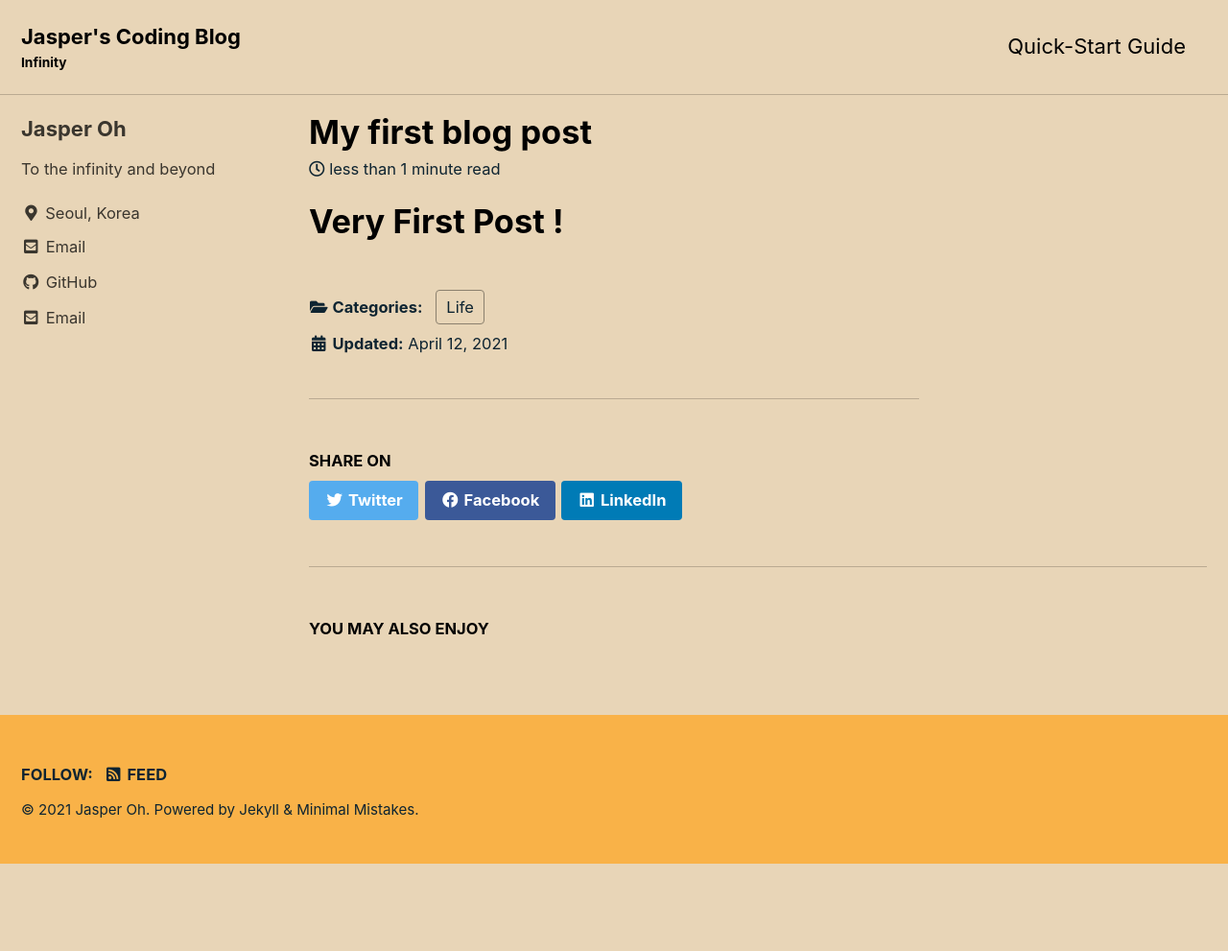
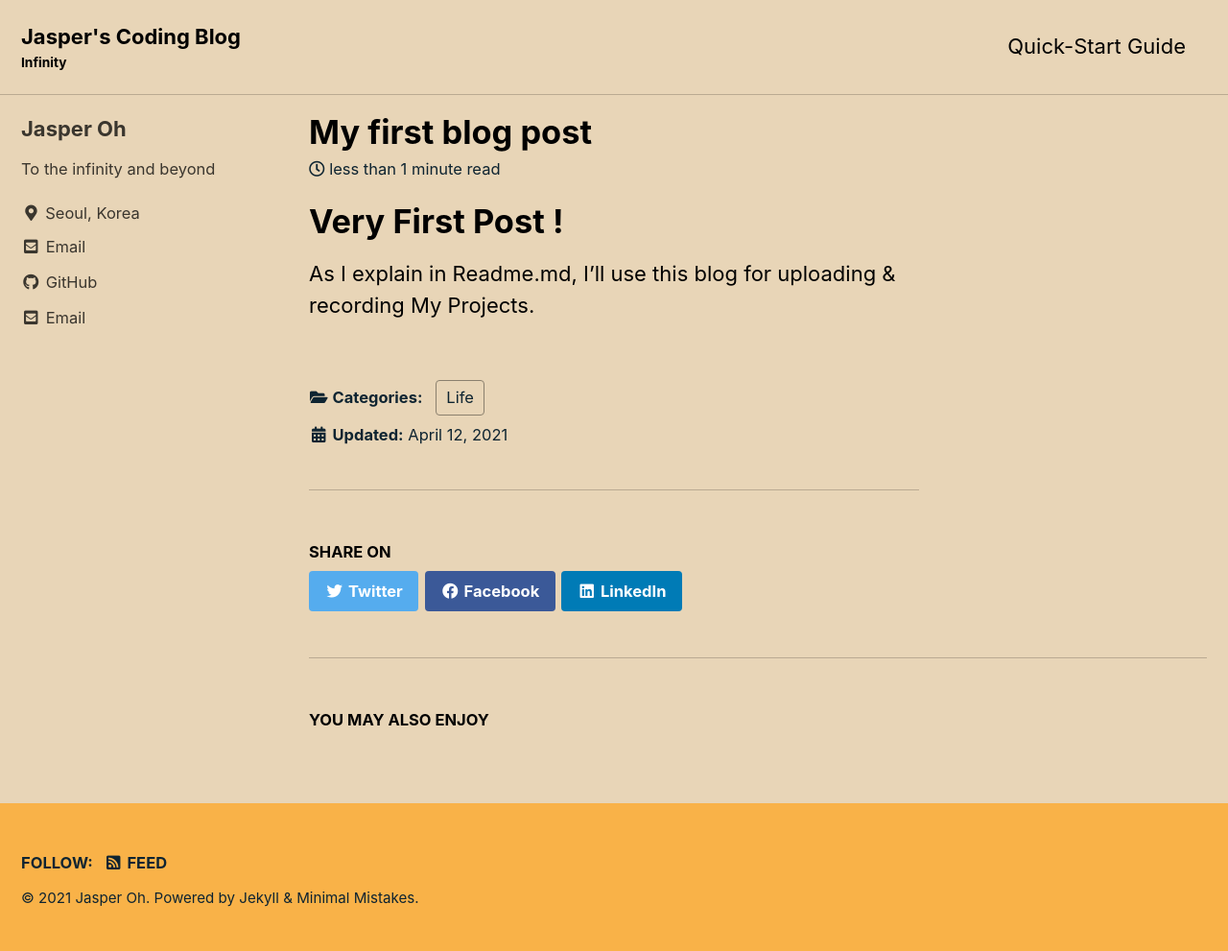
Before and after one commit to jasper-oh/jasper-oh.github.io, a Jekyll site: the page built from _posts/2021-04-12-BlogInit.md, in a window 1280 px wide. Shown: the whole page at 96% size. Built offline with Jekyll 4.4.1, drawn with Linux system fonts in a browser that asks for light colours; cached includes are drawn as plain includes; before the commit the page ends 900 px from its top, so only the background shows below that.

Commit message:
first post

```diff
--- a/_posts/2021-04-12-BlogInit.md
+++ b/_posts/2021-04-12-BlogInit.md
@@ -9,3 +9,5 @@ sidebar_main: true
 ---
 
 # Very First Post !
+
+As I explain in Readme.md, I'll use this blog for uploading & recording My Projects.
```
